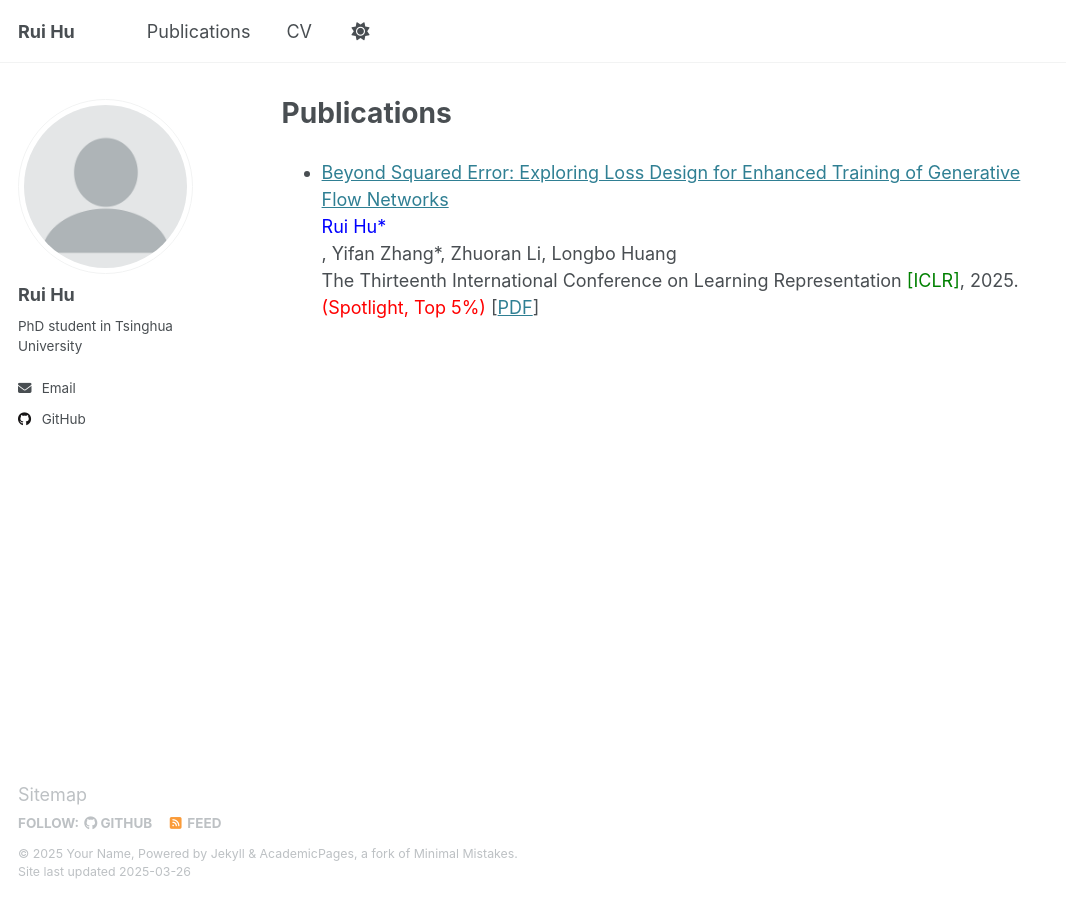
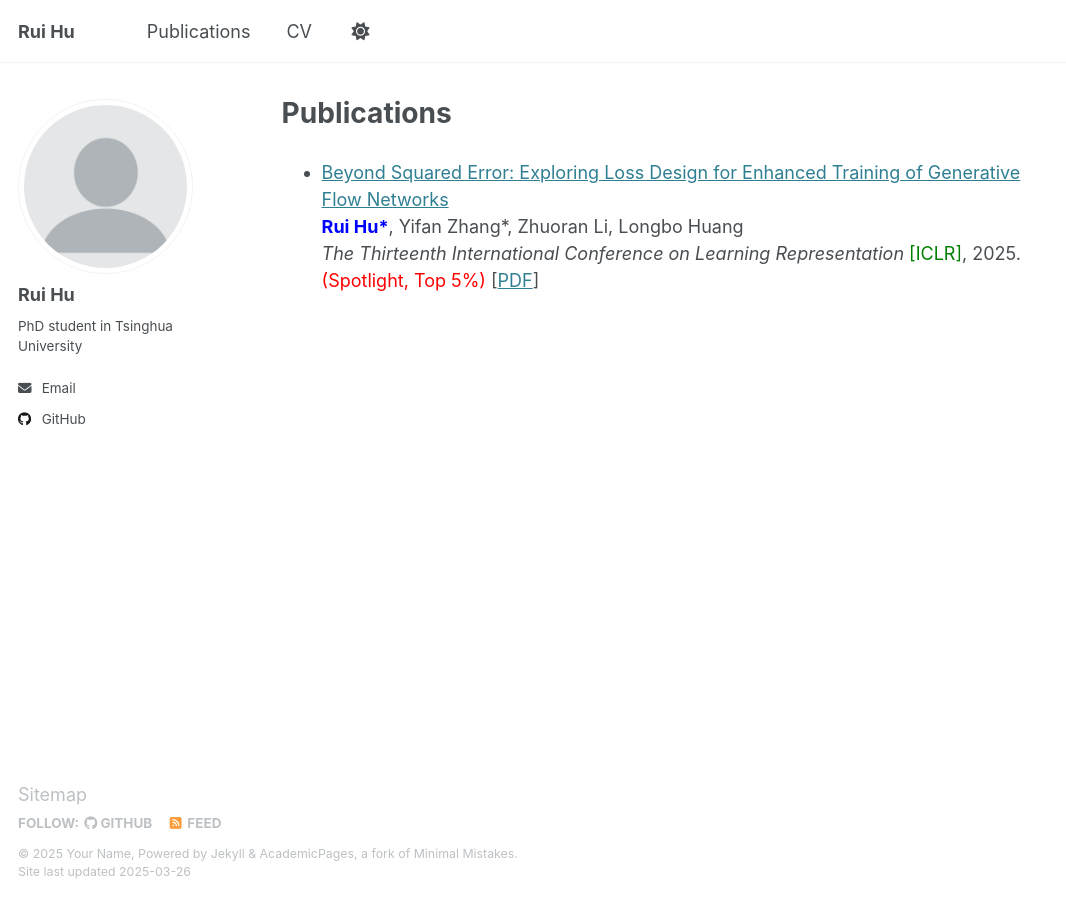
Before and after one commit to streek666/streek666.github.io, a Jekyll site: the page built from _pages/publications.md, in a window 1280 px wide. Shown: the whole page, without its empty margins (0-1066 px from the left). Built offline with Jekyll 4.4.1, drawn with Linux system fonts in a browser that asks for light colours.

Commit message:
Update publications.md

```diff
--- a/_pages/publications.md
+++ b/_pages/publications.md
@@ -8,5 +8,5 @@ redirect_from:
 ---
 
 - [Beyond Squared Error: Exploring Loss Design for Enhanced Training of Generative Flow Networks](https://openreview.net/forum?id=4NTrco82W0)<br>
-  <font color=blue>Rui Hu*</font>, Yifan Zhang\*, Zhuoran Li, Longbo Huang<br>
-  The Thirteenth International Conference on Learning Representation <font color=green>[ICLR]</font>, 2025. <font color=red>(Spotlight, Top 5%)</font> [[PDF](https://streek666.github.io/file/ICLR2025beyond.pdf)]
+  <b><font color=blue>Rui Hu*</font></b>, Yifan Zhang\*, Zhuoran Li, Longbo Huang<br>
+  <i>The Thirteenth International Conference on Learning Representation</i> <font color=green>[ICLR]</font>, 2025. <font color=red>(Spotlight, Top 5%)</font> [[PDF](https://streek666.github.io/file/ICLR2025beyond.pdf)]
```
